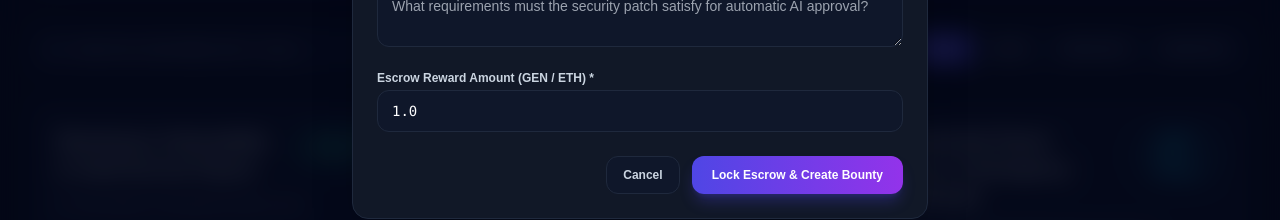
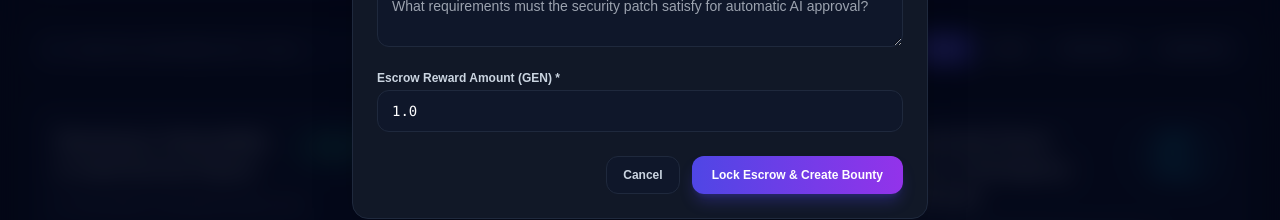
Before and after one commit to luongnhan9999/bugshield-ai, a Next.js app in the folder frontend/: page / in a window 1280 px wide. Both pictures are taken after a click on the button "Create Bug Bounty". Shown: the part 524-744 px from the top of the page. Built offline with nearby package versions, Linux system fonts and the light colour scheme; no server answers.

Commit message:
GenTokenLabelOnly

```diff
--- a/frontend/src/components/CreateBountyModal.tsx
+++ b/frontend/src/components/CreateBountyModal.tsx
@@ -160,7 +160,7 @@ export const CreateBountyModal: React.FC<CreateBountyModalProps> = ({
 
           <div>
             <label className="block text-xs font-semibold text-slate-300 mb-1">
-              Escrow Reward Amount (GEN / ETH) *
+              Escrow Reward Amount (GEN) *
             </label>
             <input
               type="number"
```
